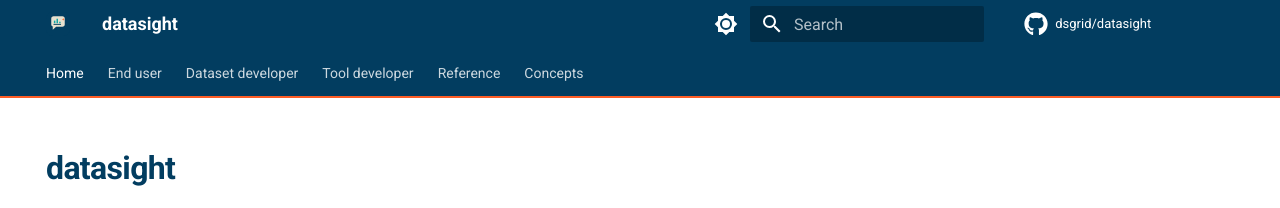
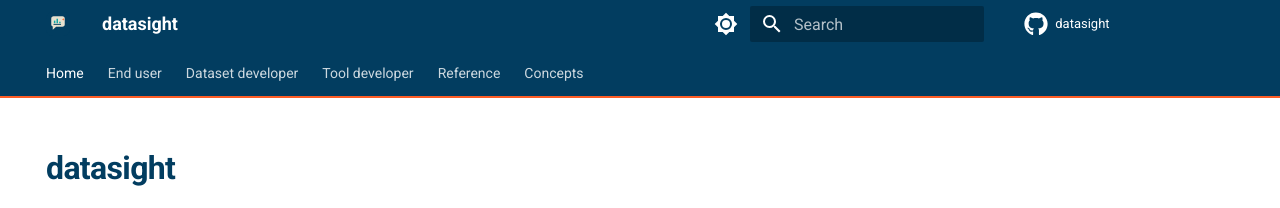
Before and after one commit to dsgrid/datasight, an MkDocs documentation site: the page built from docs/index.md, in a window 1280 px wide. Shown: the top 208 px of the page. Built offline with MkDocs 1.6.1 and Material for MkDocs 9.7.7, drawn with Linux system fonts in a browser that asks for light colours; comment, search, counter and statistics services are not loaded.

Commit message:
Add docs link to web UI header and simplify repo name in docs
Co-Authored-By: Claude Opus 4.6 <noreply@anthropic.com>

```diff
--- a/mkdocs.yml
+++ b/mkdocs.yml
@@ -1,7 +1,7 @@
 site_name: datasight
 site_description: AI-powered database exploration with natural language
 repo_url: https://github.com/dsgrid/datasight
-repo_name: dsgrid/datasight
+repo_name: datasight
 
 theme:
   name: material
--- a/src/datasight/web/templates/index.html
+++ b/src/datasight/web/templates/index.html
@@ -8,7 +8,7 @@
 <link rel="preconnect" href="https://fonts.googleapis.com">
 <link href="https://fonts.googleapis.com/css2?family=Space+Grotesk:wght@400;500;600;700&family=JetBrains+Mono:wght@400;500&display=swap" rel="stylesheet">
 <link rel="stylesheet" id="hljs-theme" href="https://cdnjs.cloudflare.com/ajax/libs/highlight.js/11.9.0/styles/github.min.css">
-<link rel="stylesheet" href="/static/style.css?v=25">
+<link rel="stylesheet" href="/static/style.css?v=26">
 <script src="https://cdnjs.cloudflare.com/ajax/libs/highlight.js/11.9.0/highlight.min.js"></script>
 <script src="https://cdnjs.cloudflare.com/ajax/libs/highlight.js/11.9.0/languages/sql.min.js"></script>
 <script src="https://cdn.jsdelivr.net/npm/marked/marked.min.js"></script>
@@ -61,7 +61,8 @@
       <button class="btn-icon" onclick="toggleExportMode()" title="Export conversation" id="export-toggle">
         <svg width="16" height="16" viewBox="0 0 16 16" fill="none"><path d="M8 2v8M5 7l3 3 3-3" stroke="currentColor" stroke-width="1.3" stroke-linecap="round" stroke-linejoin="round"/><path d="M2 11v2a1 1 0 0 0 1 1h10a1 1 0 0 0 1-1v-2" stroke="currentColor" stroke-width="1.3" stroke-linecap="round"/></svg>
       </button>
-      <button class="btn-icon" onclick="clearChat()" title="New conversation">New chat</button>
+      <a class="btn-icon" href="https://dsgrid.github.io/datasight/" target="_blank" rel="noopener" title="Documentation">Docs</a>
+        <button class="btn-icon" onclick="clearChat()" title="New conversation">New chat</button>
     </div>
   </header>
 
```
Also changed, not shown: src/datasight/web/static/style.css (+7 -0 lines).
